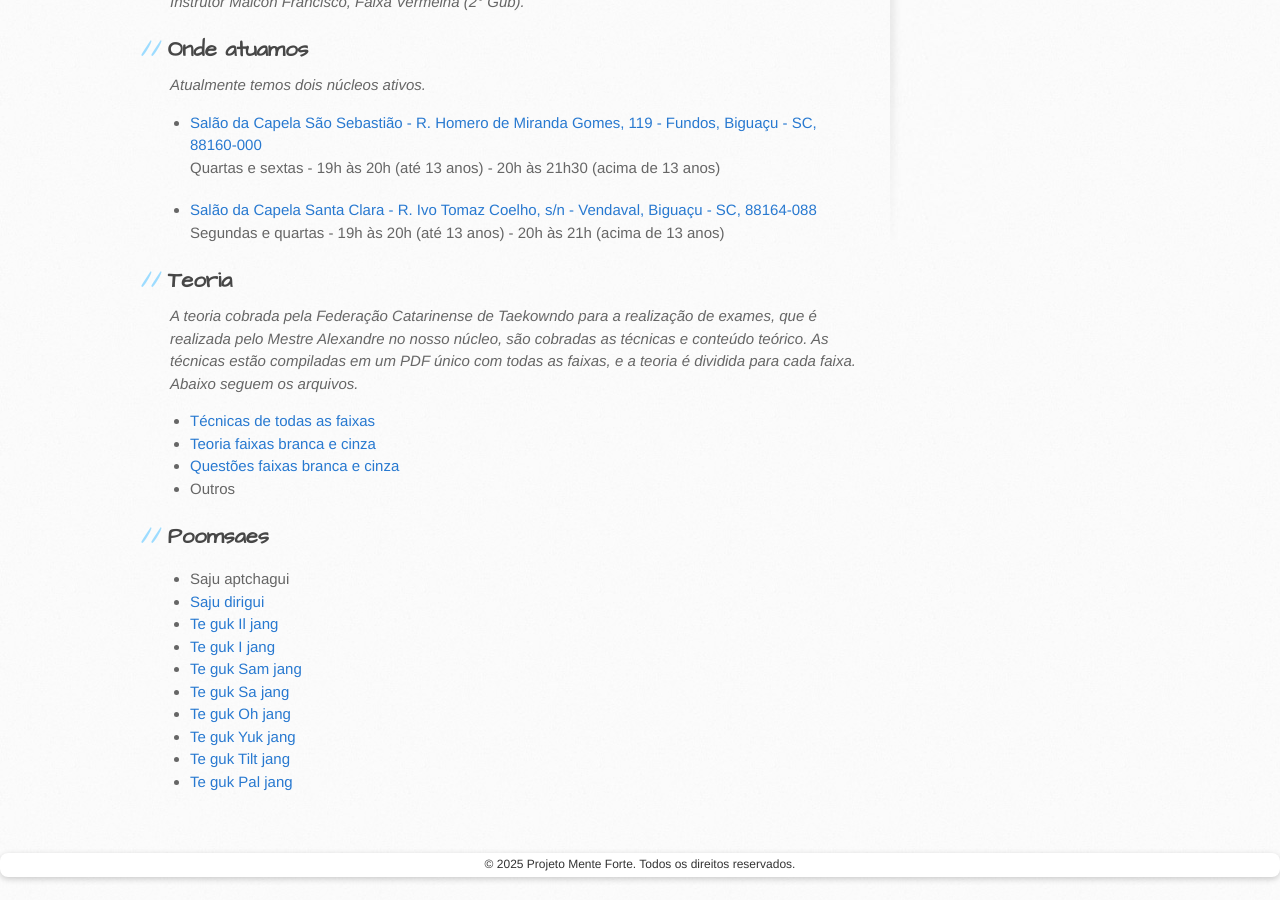
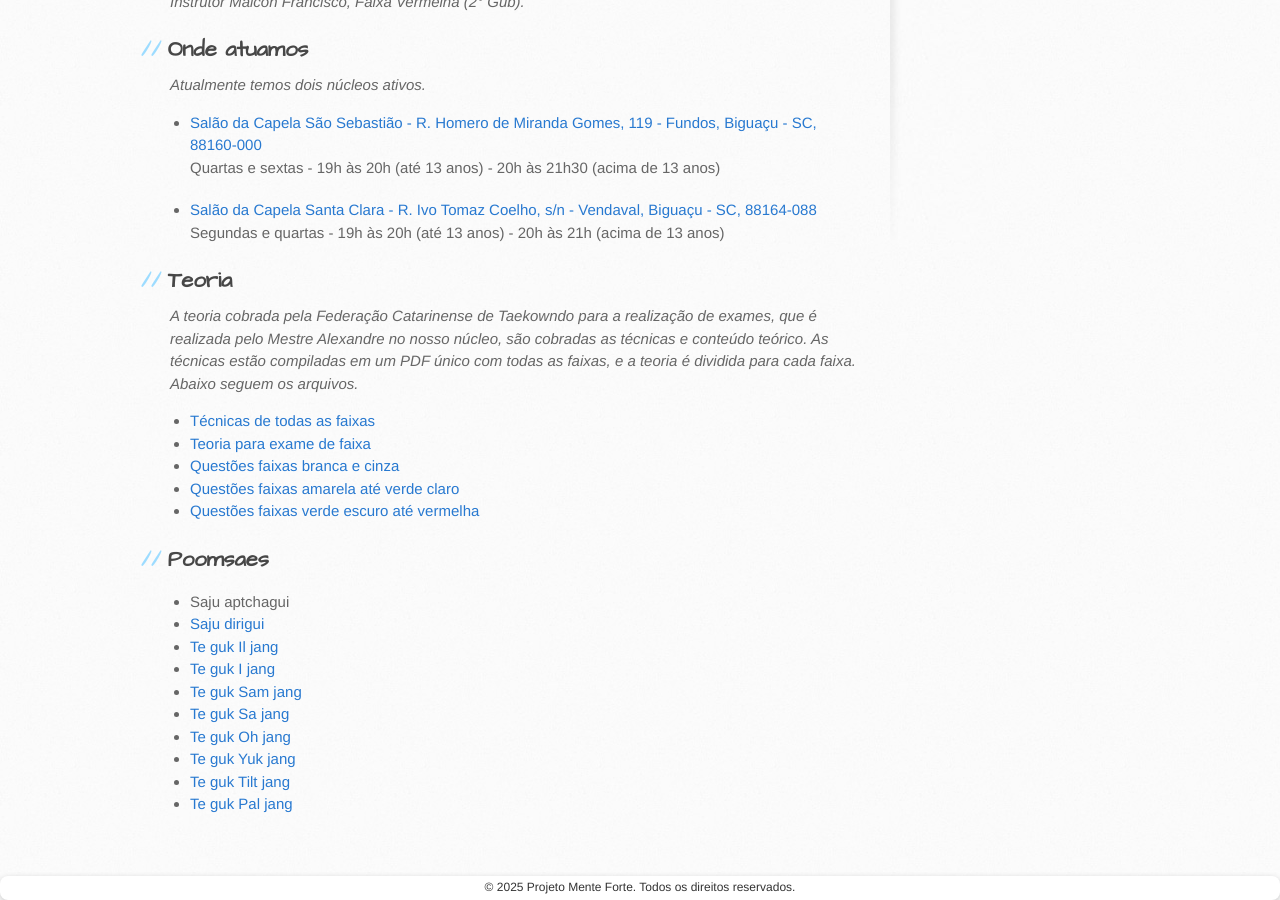
Before and after one commit to maiconfr/maiconfr.github.io, a Jekyll site: the page projetomenteforte/index.html, which Jekyll copies as it is, in a window 1280 px wide and 900 px high, scrolled down 584 px. Built offline with Jekyll 4.4.1, drawn with Linux system fonts in a browser that asks for light colours.

Commit message:
adicao de questoes para exame de faixa

```diff
--- a/projetomenteforte/index.html
+++ b/projetomenteforte/index.html
@@ -183,9 +183,10 @@ a.button {
             As técnicas estão compiladas em um PDF único com todas as faixas, e a teoria é dividida para cada faixa. Abaixo seguem os arquivos.</em>
             <ul>
               <li><a href="/projetomenteforte/docs/Apostila TKD - Coloridas-1.pdf" target="_blank">Técnicas de todas as faixas</a></li>
-              <li><a href="/projetomenteforte/docs/TEORIAS PARA EXAME DE FAIXA.pdf" target="_blank">Teoria faixas branca e cinza</a></li>
+              <li><a href="/projetomenteforte/docs/TEORIAS PARA EXAME DE FAIXA.pdf" target="_blank">Teoria para exame de faixa</a></li>
               <li><a href="/projetomenteforte/docs/Questões Brancas e Cinzas.pdf" target="_blank">Questões faixas branca e cinza</a></li>
-              <li>Outros</li>
+              <li><a href="/projetomenteforte/docs/Questões Amarelas até Verde Claro.pdf" target="_blank">Questões faixas amarela até verde claro</a></li>
+              <li><a href="/projetomenteforte/docs/Questões Verde Escuro até Vermelha.pdf" target="_blank">Questões faixas verde escuro até vermelha</a></li>
             </ul>
 
 
```
Also changed, not shown: 2 other files.
